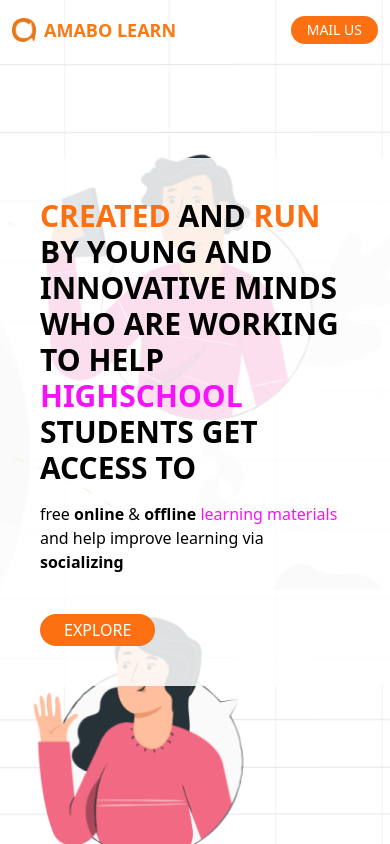
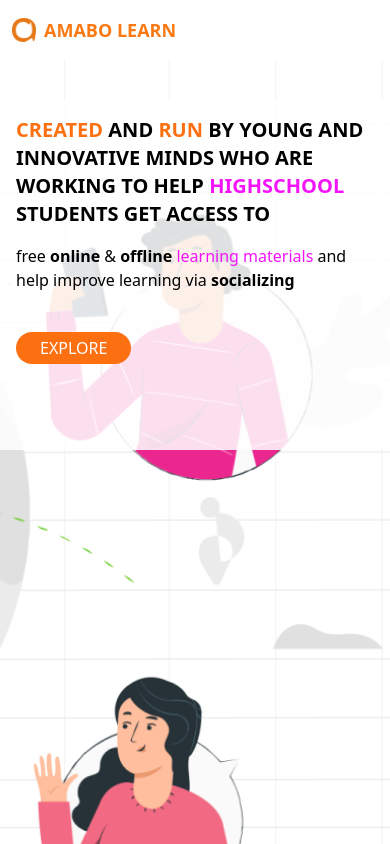
Before and after one commit to udezueoluomachi/amabo-learn-v2, a Next.js app: page / in a window 390 px wide. Shown: the top 844 px of the page. Built offline with nearby package versions, Linux system fonts and the light colour scheme.

Commit message:
Progress

```diff
--- a/src/app/page.js
+++ b/src/app/page.js
@@ -5,9 +5,9 @@ export default function Home() {
   return (
     <>
     <Header />
-    <div className="flex justify-center items-center h-full w-full bg-bg bg-no-repeat bg-white-1 bg-cover bg-center bg-local" >
-      <div className="bg-white-1/85 max-w-[850px] h-max min-w-[310px] min-h-[350px] p-10">
-        <p className="text-black font-extrabold text-3xl">
+    <div className="flex justify-center md:items-center h-full w-full bg-bg bg-no-repeat bg-white-1 bg-cover bg-center bg-local pt-10" >
+      <div className="bg-white-1/85 max-w-[850px] h-max min-w-[310px] min-h-[350px] p-4 md:p-10">
+        <p className="text-black font-extrabold text-xl md:text-3xl">
           <span className="text-orange-1">CREATED</span> AND <span className="text-orange-1">RUN</span> BY YOUNG AND INNOVATIVE MINDS WHO ARE WORKING TO HELP <span className="text-purple">HIGHSCHOOL</span> STUDENTS GET ACCESS TO
         </p>
         <p className="text-black mt-4">
--- a/src/app/subjects/page.js
+++ b/src/app/subjects/page.js
@@ -1,5 +1,7 @@
+import Header from "@/components/Header"
+
 export const metadata = {
-  title : "Subjects - Amabo Learn",
+  title : "Explore Available Subjects - Amabo Learn",
   "description" : "Explore All of our available Subjects"
 }
 
@@ -7,6 +9,7 @@ export default function Home() {
 
   return (
     <>
+    <Header />
     </>
   )
 }
--- a/src/components/Header.jsx
+++ b/src/components/Header.jsx
@@ -1,12 +1,12 @@
 const Header = () => {
     return (
         <>
-            <header className="fixed top-0 flex items-center justify-between w-full px-3 md:px-10 h-[15vh] max-h-[60px] md:max-h-[90px] md:min-h-[85px]">
+            <header className="md:fixed top-0 flex items-center justify-between w-full px-3 md:px-10 h-[15vh] max-h-[60px] md:max-h-[90px] md:min-h-[85px]">
                 <a href="." className="flex items-center select-none" title="Amabo learn homepage." >
                     <img  className="h-6 w-6 mr-2" src="/logo.png" />
                     <span className="text-orange-2 text-lg md:text-2xl font-bold" >AMABO LEARN</span>
                 </a>
-                <a href="mailto:user@example.com" className="text-white-1 font-normal text-sm md:text-base bg-orange-1 py-1 px-4 rounded-full" title="Send us an email" >
+                <a href="mailto:user@example.com" className="text-white-1 hidden md:block font-normal text-sm md:text-base bg-orange-1 py-1 px-4 rounded-full" title="Send us an email" >
                     MAIL US
                 </a>
             </header>
```
